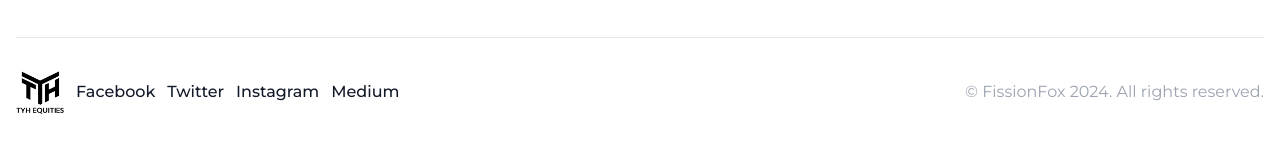
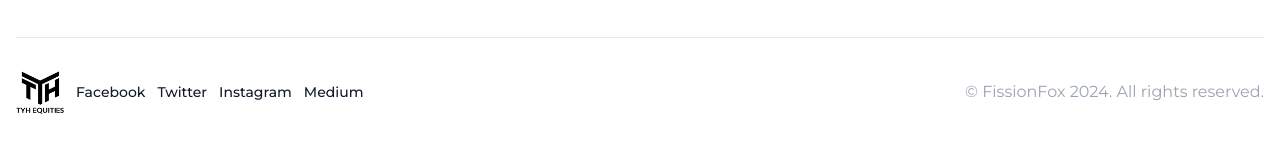
Before and after one commit to hina8roccobaby/sampleSite, a plain HTML site: page index.html in a window 1280 px wide. Shown: the part 5375-5528 px from the top of the page. Drawn offline with nearby package versions, Linux system fonts and the light colour scheme.

Commit message:
fix: "CHECK"

```diff
--- a/index.html
+++ b/index.html
@@ -692,7 +692,7 @@
               <!-- Bottom Footer -->
               <div class="flex flex-col md:flex-row justify-between items-center pt-8 border-t">
                 <!-- Social Links -->
-                <div class="flex items-center space-x-6 md:space-x-3 font-medium mb-4 md:mb-0">
+                <div class="flex items-center space-x-6 md:space-x-3 text-base md:text-sm font-medium mb-4 md:mb-0">
                   <a href="#" class="text-blue-600">
                     <img src="/sampleSite/LogoMain.png" class="w-12" alt="TYH Equitis Logo" />
                   </a>
```
